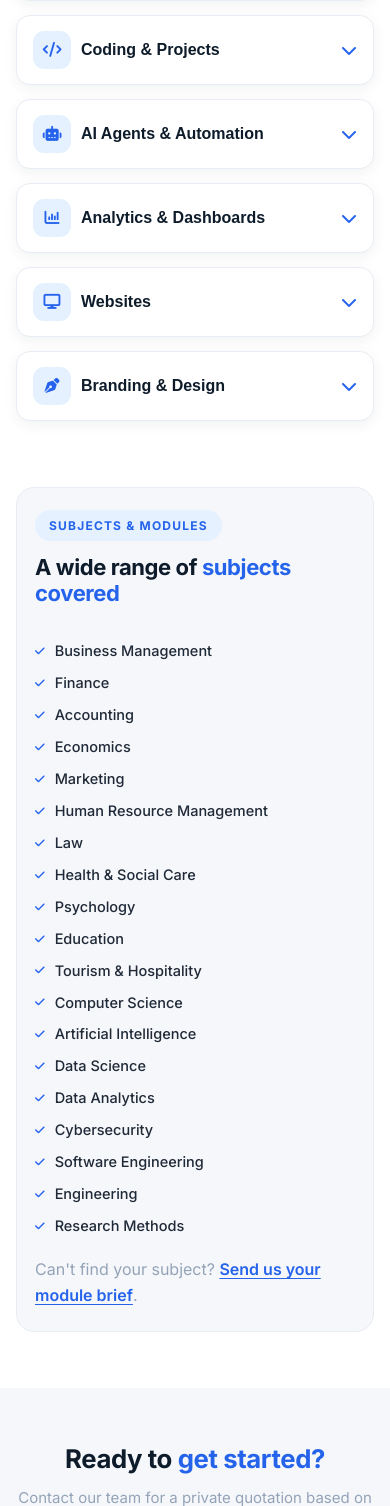
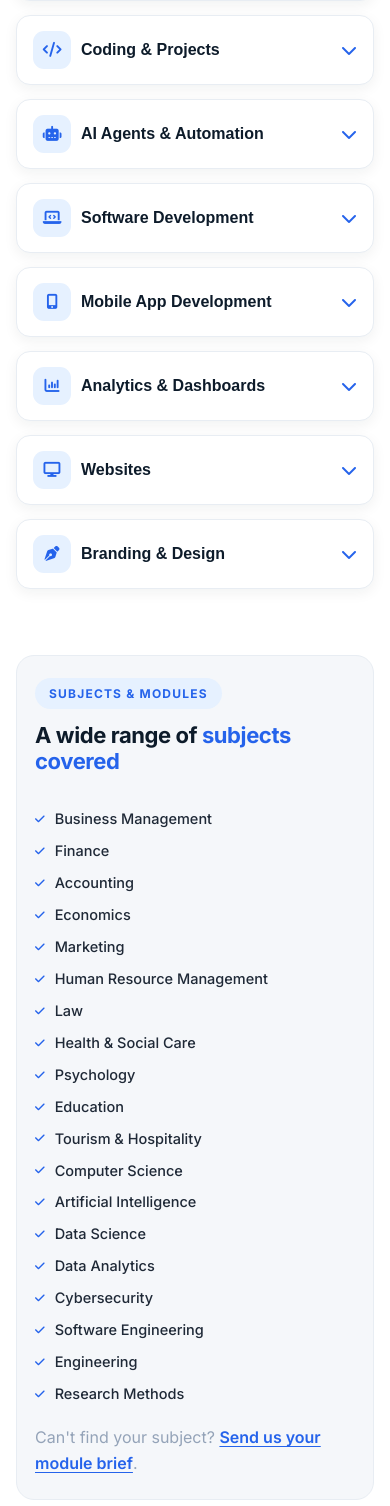
Before and after one commit to Noor1427/Edudesign-website, a Flask app: page /services.html in a window 390 px wide. Shown: the part 1264-2770 px from the top of the page. Run offline with Flask 3, Linux system fonts and the light colour scheme.

Commit message:
Mobile fixes + collapsible services + 2 new services
Collapsible 'Our Services' cards on mobile; add Software Development & Mobile App Development services (+images); fix 4-step process layout (stack) which also removes mobile bottom whitespace from horizontal overflow; hide Selected Work on mobile; trust strip as rows; remove nested audience feature box.

Co-Authored-By: Claude Opus 4.8 <noreply@anthropic.com>

```diff
--- a/static/css/style.css
+++ b/static/css/style.css
@@ -178,6 +178,8 @@ section{padding:72px 0}
 .services-grid{display:grid;grid-template-columns:repeat(3,1fr);gap:22px}
 .svc-card{background:#fff;border:1px solid var(--line);border-radius:var(--radius);padding:28px 26px;box-shadow:var(--shadow-sm);transition:transform var(--t),box-shadow var(--t)}
 .svc-card:hover{transform:translateY(-5px);box-shadow:var(--shadow-md)}
+.svc-head{display:flex;flex-direction:column;align-items:flex-start;width:100%;background:none;border:0;padding:0;font:inherit;color:inherit;text-align:left}
+.svc-chev{display:none}
 .svc-ic{width:52px;height:52px;border-radius:13px;background:var(--blue-soft);color:var(--blue);display:grid;place-items:center;font-size:21px;margin-bottom:18px}
 .svc-card h3{font-size:19px;margin-bottom:9px}
 .svc-card p{font-size:14.5px;color:var(--text);margin-bottom:16px}
@@ -661,12 +663,22 @@ section{padding:72px 0}
   .aud-ic{width:54px;height:54px;font-size:22px}
   .aud-feats{background:transparent;padding:0;margin-top:4px;gap:8px}
   .aud-feat{font-size:11px}
-  .svc-card{padding:24px 20px}
-  .svc-card h3{font-size:18px}
+  .svc-card{padding:16px 18px}
+  /* collapsible "Our Services" on mobile */
+  .svc-head{flex-direction:row;align-items:center;gap:12px;cursor:pointer}
+  .svc-head .svc-ic{margin-bottom:0;width:42px;height:42px;font-size:18px}
+  .svc-head h3{flex:1;margin:0;font-size:16px}
+  .svc-chev{display:block;color:var(--blue);font-size:13px;transition:transform .25s ease;flex-shrink:0}
+  .svc-card.open .svc-chev{transform:rotate(180deg)}
+  .svc-body{max-height:0;overflow:hidden;transition:max-height .35s ease}
+  .svc-card.open .svc-body{max-height:260px}
+  .svc-body p{margin:12px 0 12px}
   .qb-text h2{font-size:22px}
   .proof-card h2{font-size:20px}
   .work-thumb{aspect-ratio:16/10}
-  .pstep{min-width:0;max-width:none;width:100%}
+  .steps{flex-direction:column;align-items:flex-start;gap:18px}
+  .pstep{flex:none;width:100%;max-width:none;min-width:0}
+  .work{display:none}
   .cta-card{border-radius:18px;padding:30px 20px}
   .cta-card h2{font-size:26px}
   .cta-feats{gap:14px 20px}
--- a/static/data/config.js
+++ b/static/data/config.js
@@ -24,6 +24,8 @@ window.EDU = {
     cv:        "Hello, I would like to discuss CV and career document support.",
     coding:    "Hello, I would like to discuss a coding or technical project.",
     ai:        "Hello, I would like to discuss an AI agent or automation project.",
+    software:  "Hello, I would like to discuss a custom software project.",
+    mobile:    "Hello, I would like to discuss a mobile app project.",
     branding:  "Hello, I would like to discuss a logo or branding project.",
     proof:     "Hello, I would like to request relevant anonymised samples before discussing my project.",
     quote:     "Hello, I would like to request a private quotation. Here is my brief:"
@@ -77,6 +79,18 @@ window.EDU = {
       items: ["Custom AI chatbots & assistants","Customer-support & FAQ bots","Retrieval-augmented generation (RAG) over your documents","LLM integration (Claude, GPT, open models)","Workflow & task automation","Data extraction, classification & summarisation","API & third-party tool integrations","Prompt engineering & evaluation","Conversational web widgets","Deployment, monitoring & guardrails"],
       tools: ["Python","Claude API","OpenAI API","LangChain","Vector databases","Node.js"],
       whatsapp: "ai" },
+    { id: "software", icon: "fa-laptop-code", title: "Software Development",
+      image: "/static/images/portfolio/software.jpg",
+      summary: "Custom software, SaaS products and internal tools — designed, built, tested and deployed for your exact workflow.",
+      items: ["Custom web & desktop applications","SaaS products & MVPs","Internal tools & admin dashboards","APIs & microservices","Database design & integration","Authentication & user management","Automation scripts & integrations","Testing & QA","Cloud deployment & hosting","Maintenance & feature updates"],
+      tools: ["Python","Node.js","React","Next.js","TypeScript","SQL","Docker"],
+      whatsapp: "software" },
+    { id: "mobile", icon: "fa-mobile-screen-button", title: "Mobile App Development",
+      image: "/static/images/portfolio/mobile.jpg",
+      summary: "Cross-platform mobile apps for iOS and Android — from idea and UI to store-ready release.",
+      items: ["Cross-platform iOS & Android apps","App UI/UX design","API & backend integration","Authentication & payments","Push notifications","Offline & local storage","App Store & Play Store deployment","Testing on real devices","Updates & maintenance"],
+      tools: ["React Native","Flutter","Firebase","REST APIs"],
+      whatsapp: "mobile" },
     { id: "analytics", icon: "fa-chart-column", title: "Analytics & Dashboards",
       image: "/static/images/portfolio/analytics.jpg",
       summary: "Data analysis, dashboards and insights that turn raw numbers into clear, confident decisions.",
--- a/static/js/main.js
+++ b/static/js/main.js
@@ -48,10 +48,22 @@
   (function servicesHome() {
     const g = $("#servicesGrid"); if (!g || !C.services) return;
     g.innerHTML = C.services.map(s => `<article class="svc-card reveal">
-      <div class="svc-ic"><i class="fa-solid ${esc(s.icon)}"></i></div>
-      <h3>${esc(s.title)}</h3><p>${esc(s.summary)}</p>
-      <a class="svc-link" href="/services.html#${esc(s.id)}">Learn more <i class="fa-solid fa-arrow-right"></i></a>
+      <button class="svc-head" type="button" aria-expanded="false">
+        <span class="svc-ic"><i class="fa-solid ${esc(s.icon)}"></i></span>
+        <h3>${esc(s.title)}</h3>
+        <i class="fa-solid fa-chevron-down svc-chev"></i>
+      </button>
+      <div class="svc-body">
+        <p>${esc(s.summary)}</p>
+        <a class="svc-link" href="/services.html#${esc(s.id)}">Learn more <i class="fa-solid fa-arrow-right"></i></a>
+      </div>
     </article>`).join("");
+    g.addEventListener("click", e => {
+      if (!matchMedia("(max-width:600px)").matches) return;
+      const head = e.target.closest(".svc-head"); if (!head) return;
+      const card = head.parentElement, open = card.classList.toggle("open");
+      head.setAttribute("aria-expanded", String(open));
+    });
   })();
 
   /* ---- Services FULL accordion (Services page) ----------------- */
```
Also changed, not shown: static/images/portfolio/mobile.jpg (added), static/images/portfolio/software.jpg (added).
